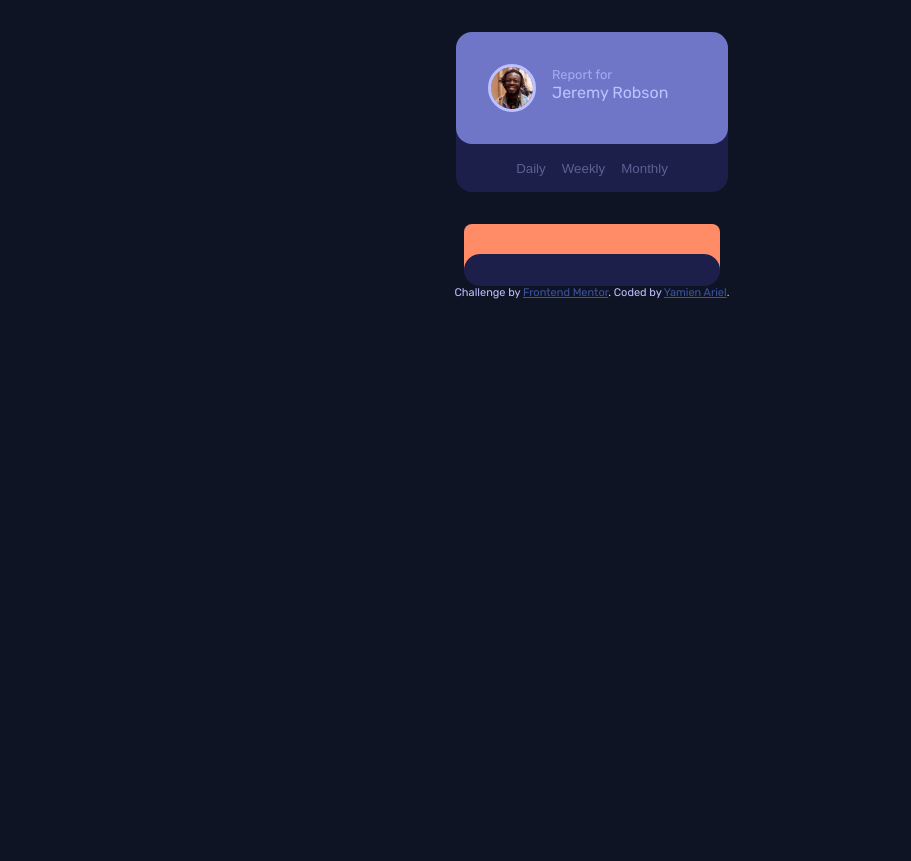
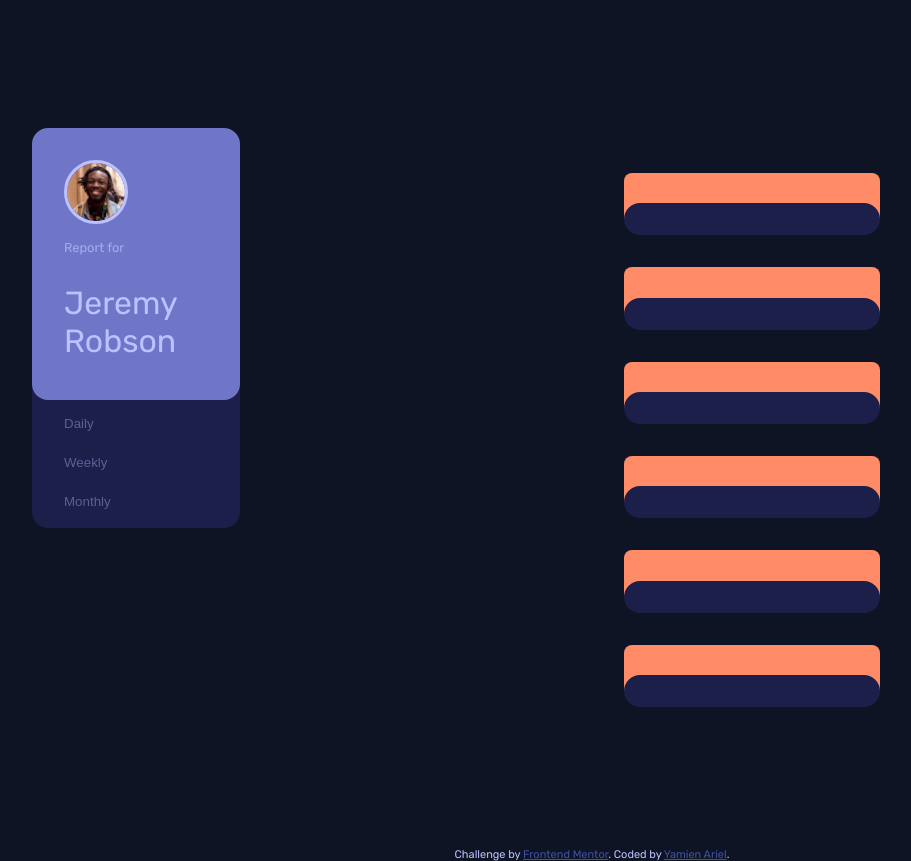
Before and after one commit to ariel172/time-tracking-dashboard, a website: page index.html in a window 1280 px wide. Shown: the whole page, without its empty margins (48-959 px from the left). Before the commit the page ends 800 px from the top, so only its background shows below. Drawn offline with Linux system fonts and the light colour scheme.

Commit message:
Mise en place de css grid pour la version Desktop (en cours)

```diff
--- a/index.html
+++ b/index.html
@@ -35,6 +35,46 @@
             <!--details des activités image de points -->
           </div>
 
+          <div class="activity__img">
+            <!-- image svg  avec la couleur de fond-->
+          </div>
+
+          <div class="activity__details">
+            <!--details des activités image de points -->
+          </div>
+
+          <div class="activity__img">
+            <!-- image svg  avec la couleur de fond-->
+          </div>
+
+          <div class="activity__details">
+            <!--details des activités image de points -->
+          </div>
+
+          <div class="activity__img">
+            <!-- image svg  avec la couleur de fond-->
+          </div>
+
+          <div class="activity__details">
+            <!--details des activités image de points -->
+          </div>
+
+          <div class="activity__img">
+            <!-- image svg  avec la couleur de fond-->
+          </div>
+
+          <div class="activity__details">
+            <!--details des activités image de points -->
+          </div>
+
+          <div class="activity__img">
+            <!-- image svg  avec la couleur de fond-->
+          </div>
+
+          <div class="activity__details">
+            <!--details des activités image de points -->
+          </div>
+
         </div>
       </section>
 
--- a/script/script.js
+++ b/script/script.js
@@ -1,4 +1,4 @@
-const reponse = fetch("data.json")
-console.log(reponse)
-const data = reponse.json()
-console.log(data)
+// const reponse = fetch("data.json")
+// console.log(reponse)
+// const data = reponse.json()
+// console.log(data)
--- a/scss/components/_activity.scss
+++ b/scss/components/_activity.scss
@@ -1,4 +1,15 @@
 @use "../base/variables" as *; // Import variables
+
+
+
+.activity-cards{
+   @media (min-width:1024px) {
+    display: flex;
+    flex-direction: row;
+    justify-content: center;
+    align-items: flex-end;
+    grid-column-start: 3;
+  }
 
   /*Style class activity*/
   .activity {
@@ -26,6 +37,7 @@
       width: 16rem;
     }
   }
+}
 
 /*Couleur de chaque arrière plan en fonction de la catégorie*/
 .activity.work .activity__img {
--- a/scss/components/_timeframes.scss
+++ b/scss/components/_timeframes.scss
@@ -24,4 +24,16 @@
       color: $Navy-200;
     }
   }
+  @media (min-width:1024px) {
+    flex-direction: column;
+    justify-content: flex-start;
+    align-items: flex-start;
+    grid-column-start: 1;
+    grid-row-start: 1;
+    height: 10rem;
+    width: 13rem;
+    margin: 20rem 0 20rem 5rem;
+    gap: 0.5rem;
+    margin-top: 23rem;
+  }
 }
--- a/scss/components/_user.scss
+++ b/scss/components/_user.scss
@@ -9,7 +9,7 @@
   border-radius: 1rem;
   width: 17rem;
   z-index: 1;
-    .user__photo{
+  &__photo{
     width: 3rem;
     height: 3rem;
     border: 0.2rem solid $Navy-200;
@@ -17,8 +17,30 @@
     float: left;
     margin-right: 1rem;
   }
-    &__label{/*Premier span de user photo*/
+  &__label{
     font-size: 0.8rem;
     color: rgba($color: $Navy-200, $alpha: .7);
   }
+  @media (min-width:1024px) {
+    display: flex;
+    flex-direction: column;
+    justify-content: flex-start;
+    align-items: flex-start;
+    grid-column-start: 1 ;
+    grid-row-start: 1;
+    width: 13rem;
+    height: 17rem;
+    margin: 0rem 0 20rem 5rem;
+    &__name{
+      font-size: 2rem;
+      margin-top: 0.6rem;
     }
+    &__photo{
+      width: 4rem;
+      height: 4rem;
+    }
+    &__label{
+      margin-top: 1rem;
+    }
+  }
+}
--- a/scss/layout/_container.scss
+++ b/scss/layout/_container.scss
@@ -6,4 +6,10 @@
   flex-direction: column;
   justify-content: center;
   align-items: center;
+
+  @media (min-width:1024px) {
+    display: grid;
+    grid-template-columns: repeat(4,1fr);
+    grid-template-rows: 2;
+  }
 }
```
Also changed, not shown: data.json (+18 -69 lines), css/style.css, 1 other file. Lines whose indentation alone changed are shown as unchanged.
